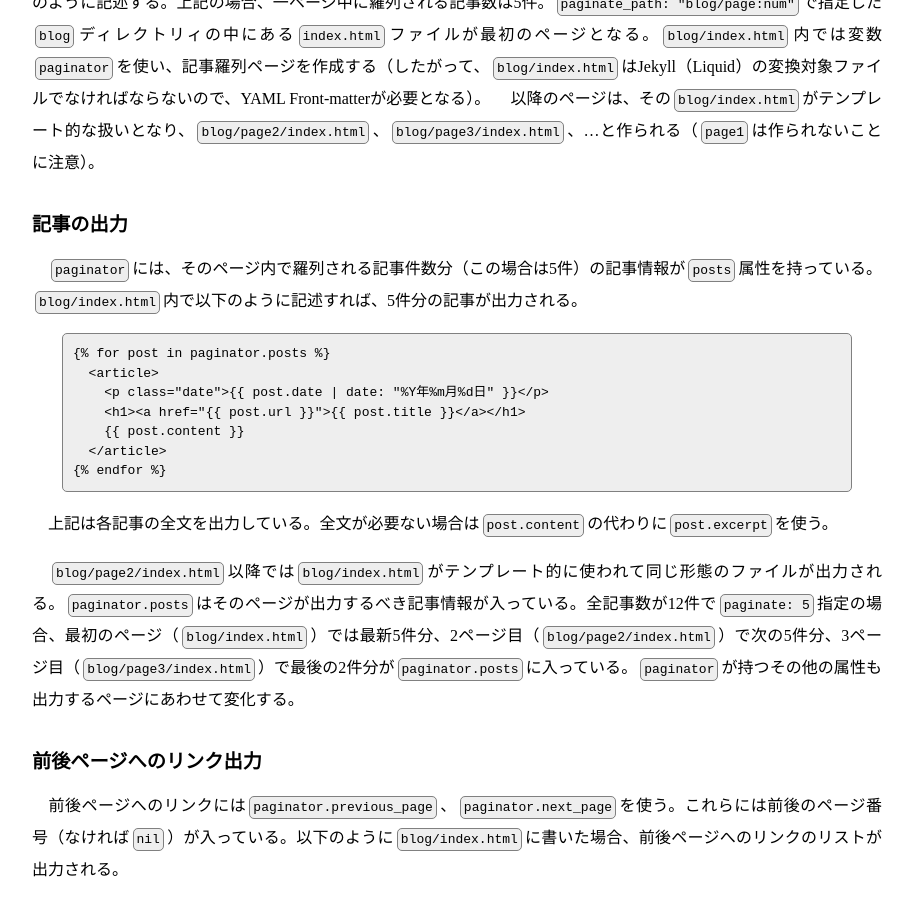
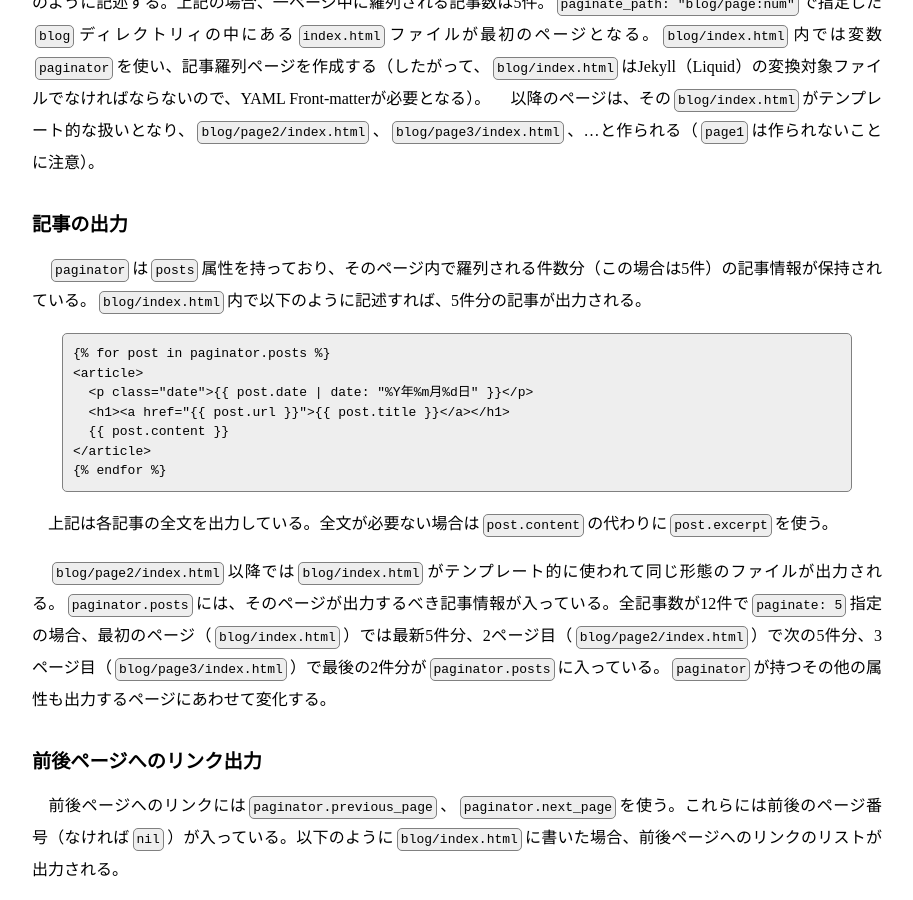
Before and after one commit to GenjiApp/genjiapp.github.io, a Jekyll site: the page built from _posts/2013-11-17-jekyll-pagination.md, in a window 1280 px wide and 900 px high, scrolled down 515 px. Shown: the whole window, without its empty margins (183-1096 px from the left). Built offline with Jekyll 4.4.1, drawn with Linux system fonts in a browser that asks for light colours; Markdown is read by kramdown in place of the engine named in the settings.

Commit message:
edit post 'JekyllのPagination設定'

````diff
--- a/_posts/2013-11-17-jekyll-pagination.md
+++ b/_posts/2013-11-17-jekyll-pagination.md
@@ -18,23 +18,23 @@ paginate_path: "blog/page:num"
 
 ## 記事の出力
 
-　`paginator`には、そのページ内で羅列される記事件数分（この場合は5件）の記事情報が`posts`属性を持っている。`blog/index.html`内で以下のように記述すれば、5件分の記事が出力される。
+　`paginator`は`posts`属性を持っており、そのページ内で羅列される件数分（この場合は5件）の記事情報が保持されている。`blog/index.html`内で以下のように記述すれば、5件分の記事が出力される。
 
 {% raw %}
 ```
 {% for post in paginator.posts %}
-  <article>
-    <p class="date">{{ post.date | date: "%Y年%m月%d日" }}</p>
-    <h1><a href="{{ post.url }}">{{ post.title }}</a></h1>
-    {{ post.content }}
-  </article>
+<article>
+  <p class="date">{{ post.date | date: "%Y年%m月%d日" }}</p>
+  <h1><a href="{{ post.url }}">{{ post.title }}</a></h1>
+  {{ post.content }}
+</article>
 {% endfor %}
 ```
 {% endraw %}
 
 　上記は各記事の全文を出力している。全文が必要ない場合は`post.content`の代わりに`post.excerpt`を使う。
 
-　`blog/page2/index.html`以降では`blog/index.html`がテンプレート的に使われて同じ形態のファイルが出力される。`paginator.posts`はそのページが出力するべき記事情報が入っている。全記事数が12件で`paginate: 5`指定の場合、最初のページ（`blog/index.html`）では最新5件分、2ページ目（`blog/page2/index.html`）で次の5件分、3ページ目（`blog/page3/index.html`）で最後の2件分が`paginator.posts`に入っている。`paginator`が持つその他の属性も出力するページにあわせて変化する。
+　`blog/page2/index.html`以降では`blog/index.html`がテンプレート的に使われて同じ形態のファイルが出力される。`paginator.posts`には、そのページが出力するべき記事情報が入っている。全記事数が12件で`paginate: 5`指定の場合、最初のページ（`blog/index.html`）では最新5件分、2ページ目（`blog/page2/index.html`）で次の5件分、3ページ目（`blog/page3/index.html`）で最後の2件分が`paginator.posts`に入っている。`paginator`が持つその他の属性も出力するページにあわせて変化する。
 
 ## 前後ページへのリンク出力
 
````
